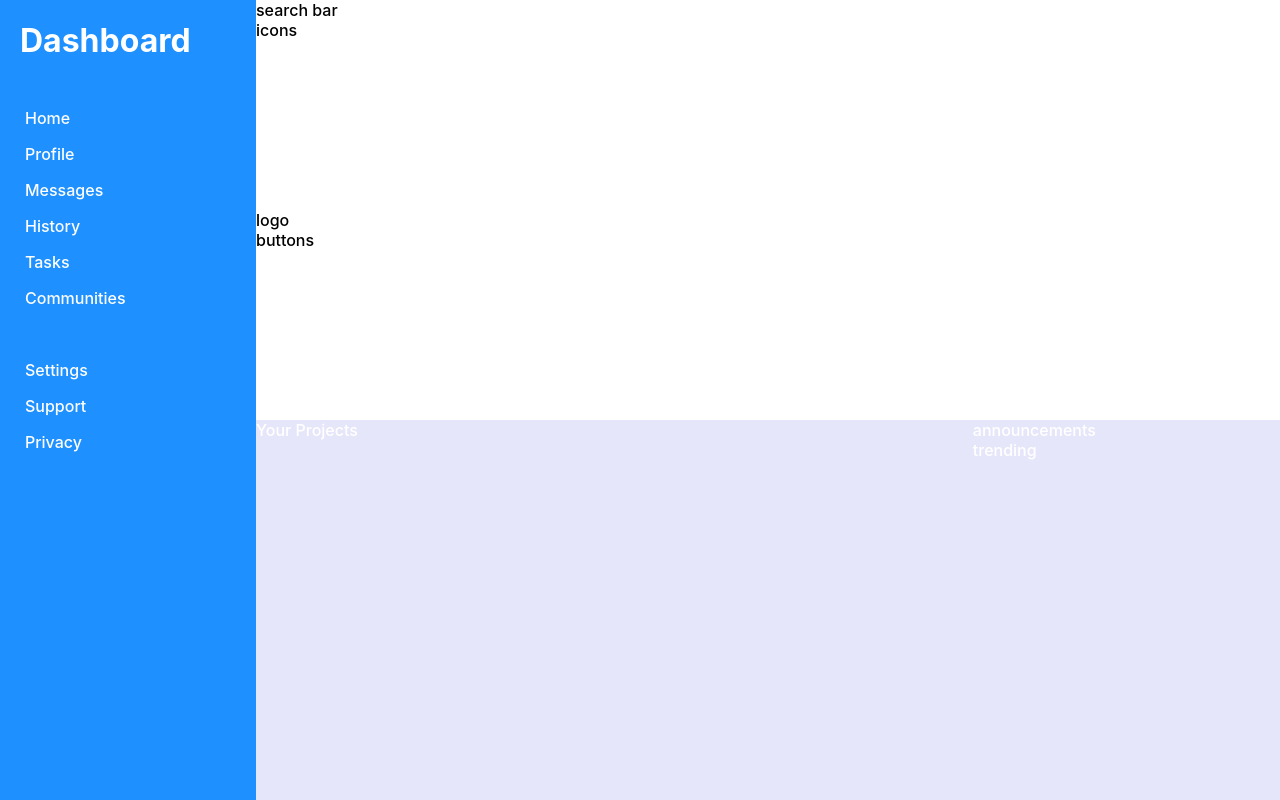
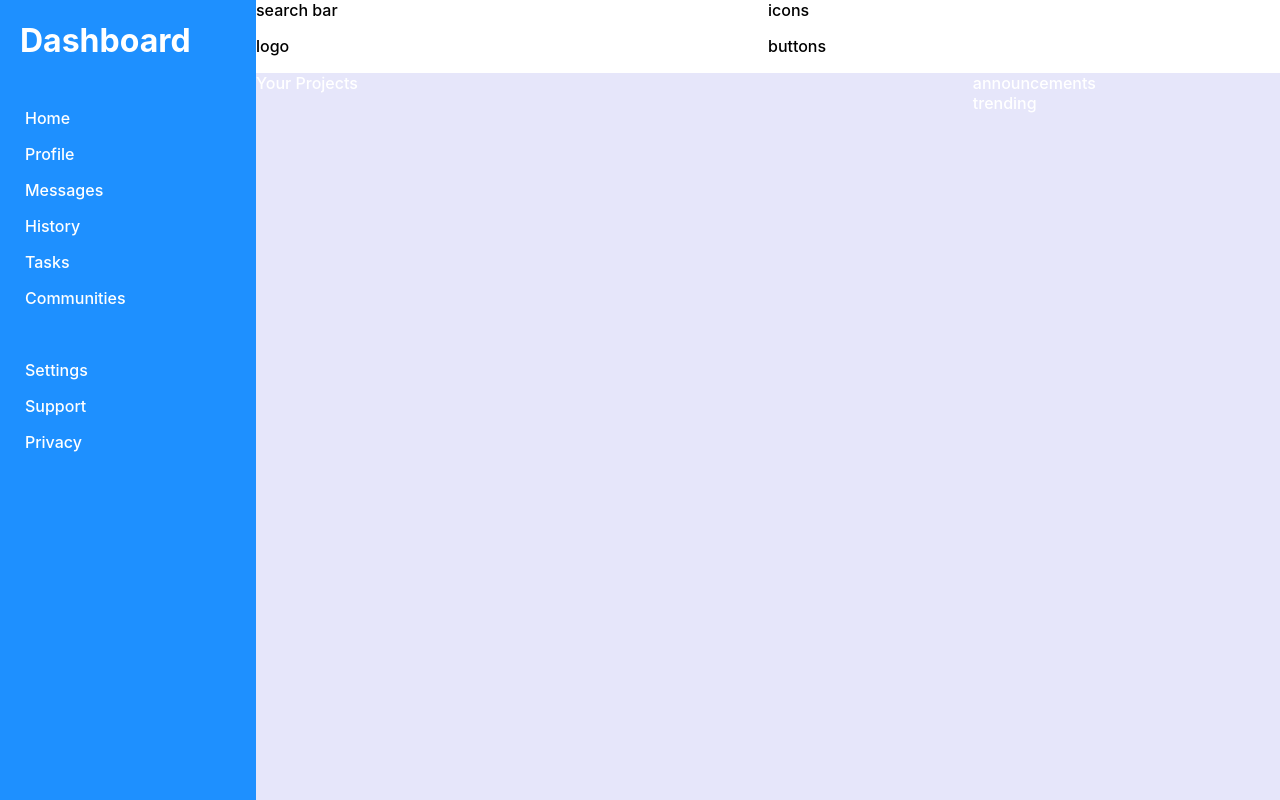
Before and after one commit to bryantt23/odin-admin-dashboard, a plain HTML site: page index.html in a window 1280 px wide. Drawn offline with Linux system fonts and the light colour scheme.

Commit message:
set up nav bar

```diff
--- a/index.html
+++ b/index.html
@@ -10,14 +10,10 @@
   <body>
     <div class="container">
       <div class="header">
-        <div>
-          <div>search bar</div>
-          <div>icons</div>
-        </div>
-        <div>
-          <div>logo</div>
-          <div>buttons</div>
-        </div>
+        <div class="left-header">search bar</div>
+        <div class="right-header">icons</div>
+        <div class="left-header">logo</div>
+        <div class="right-header">buttons</div>
       </div>
       <div class="sidebar">
         <div>
--- a/style.css
+++ b/style.css
@@ -9,6 +9,7 @@ body {
 .container {
   display: grid;
   grid-template-columns: 1fr 4fr;
+  grid-template-rows: 1fr 10fr;
   height: 100vh;
 }
 
@@ -17,6 +18,15 @@ body {
   display: grid;
   background-color: white;
   color: #000;
+  grid-template-columns: repeat(4, 1fr);
+}
+
+.left-header {
+  grid-column: 1/3;
+}
+
+.right-header {
+  grid-column: 3/4;
 }
 
 .sidebar {
```
